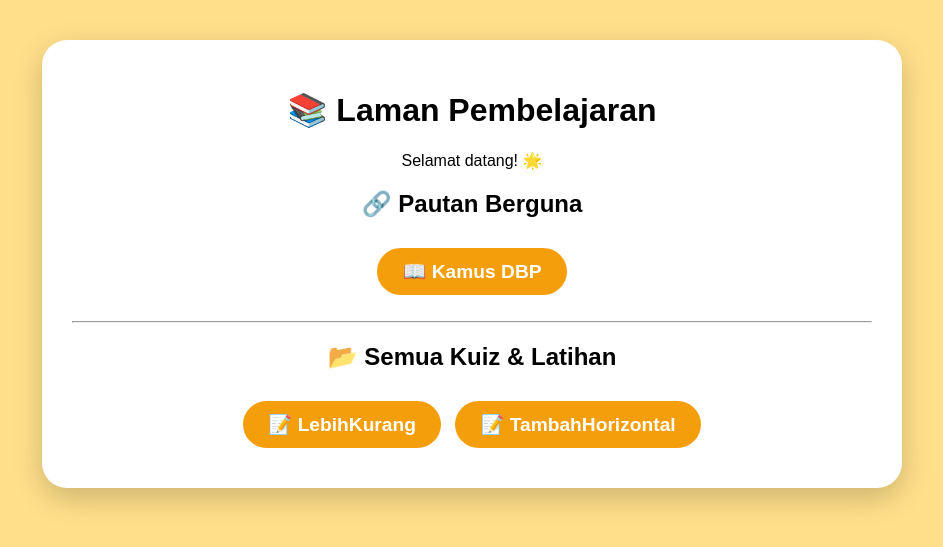
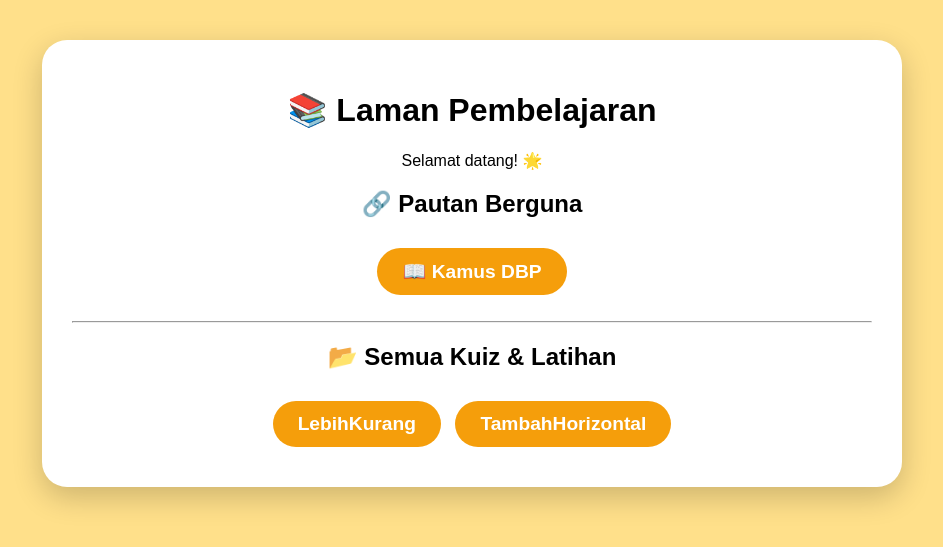
Before and after one commit to mrcreator1234/learning, a Jekyll site: the page built from index.md, in a window 1280 px wide. Shown: the top 547 px of the page, without its empty margins (168-1111 px from the left). Built offline with Jekyll 4.4.1, drawn with Linux system fonts in a browser that asks for light colours.

Commit message:
Refactor index.md with improved file listing logic
Updated the HTML structure and added a fallback for quiz page titles.

```diff
--- a/index.md
+++ b/index.md
@@ -15,8 +15,17 @@ title: Laman Utama
 <div class="file-list">
   {% for file in site.static_files %}
     {% if file.extname == ".html" and file.name != "index.html" %}
+
+      <!-- Try to read front matter, fallback to filename -->
+      {% assign quiz_page = site.pages | where: "path", file.path | first %}
+      {% if quiz_page.title %}
+        {% assign title = quiz_page.title %}
+      {% else %}
+        {% assign title = file.basename | replace: "_", " " | replace: "-", " " %}
+      {% endif %}
+
       <a href="{{ file.path }}" class="btn-link">
-        📝 {{ file.basename | replace: "_", " " }}
+        {{ title }}
       </a>
     {% endif %}
   {% endfor %}
```
